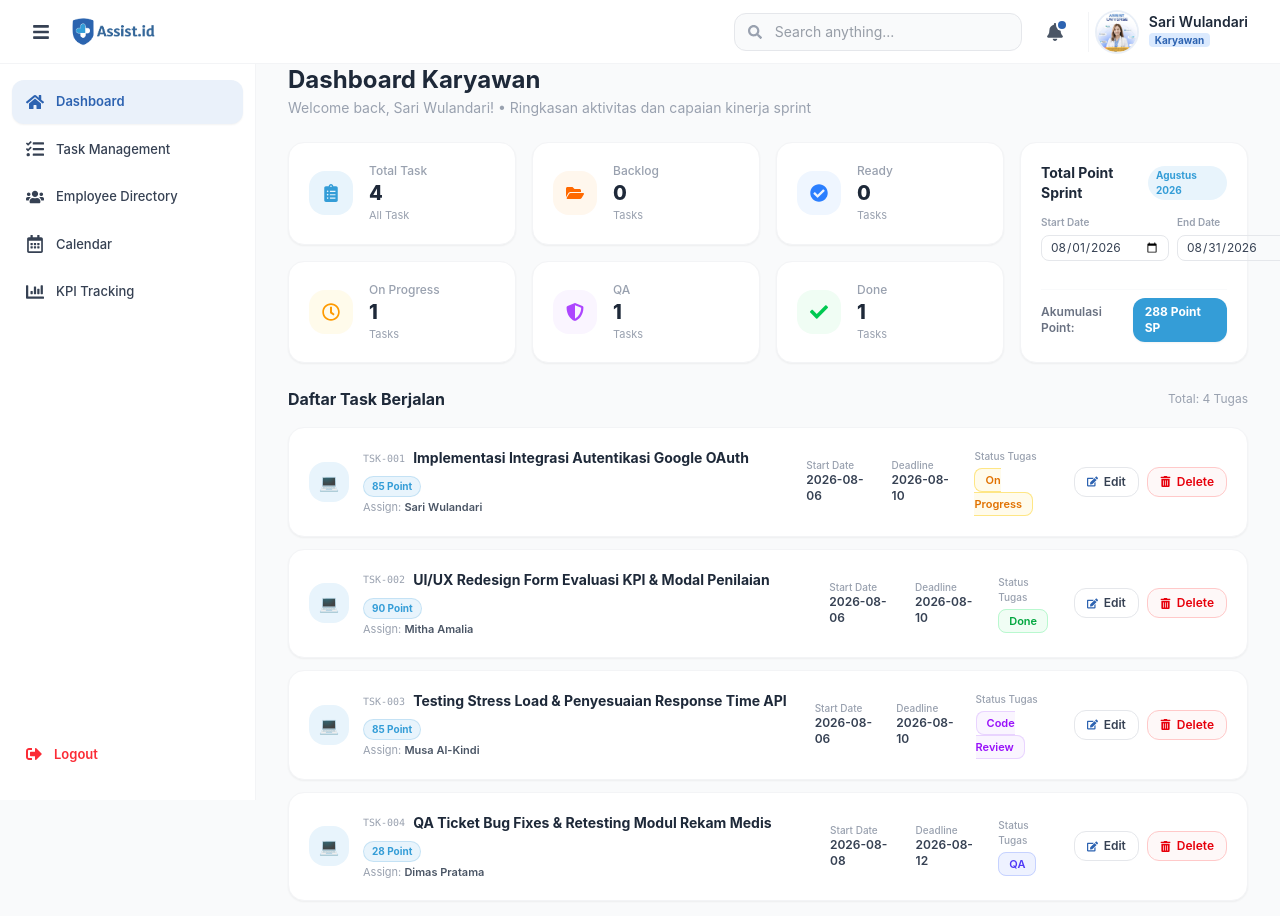
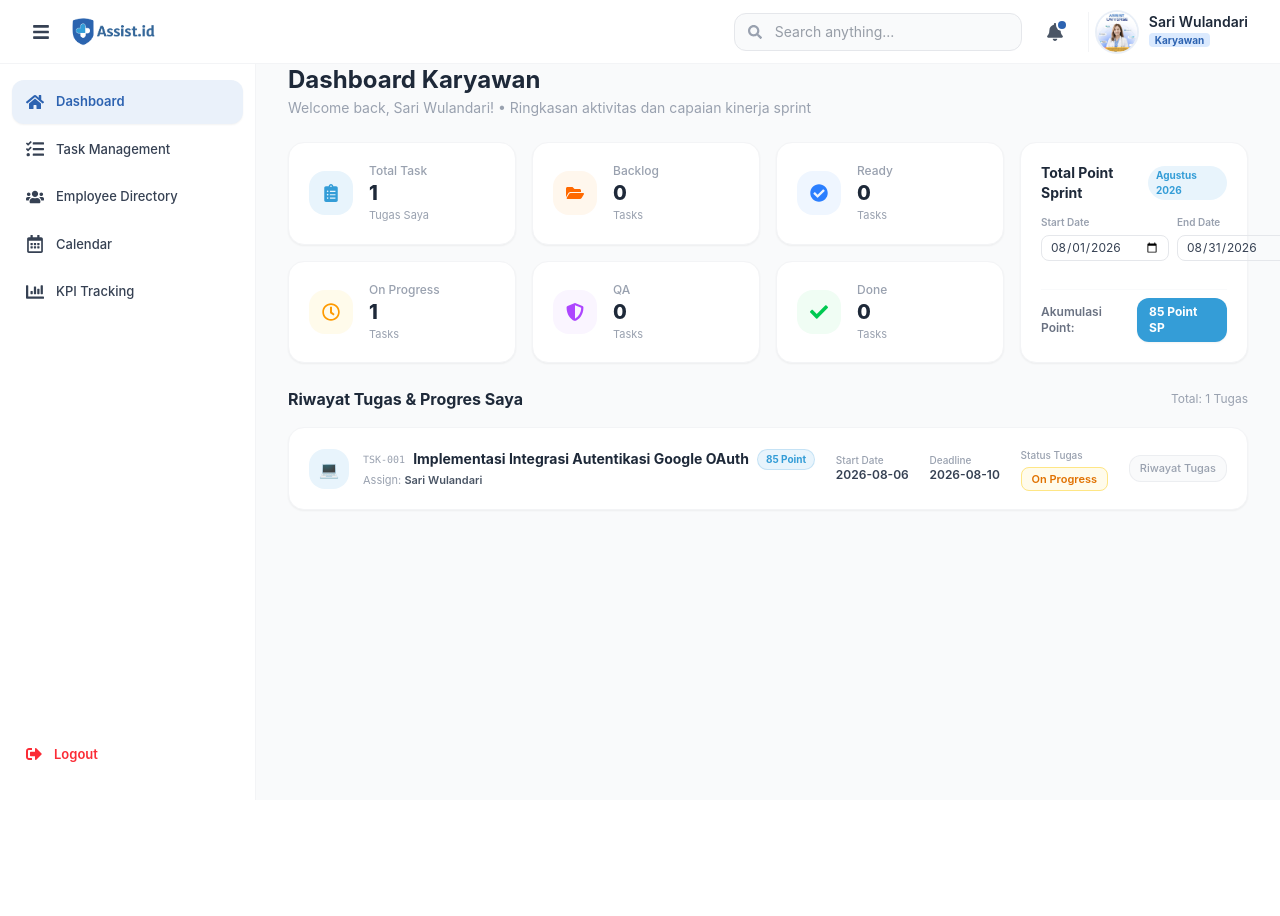
Before and after one commit to salman0x/KPI-Management-FE, a React (Vite) app: page / in a window 1280 px wide. Shown: the top 916 px of the page. After the commit the page ends 800 px from the top, so only its background shows below. Built offline with nearby package versions, Linux system fonts and the light colour scheme.

Commit message:
feat: add dashboard page with role-based task tracking and performance metrics visualization

```diff
--- a/src/pages/Dashboard.jsx
+++ b/src/pages/Dashboard.jsx
@@ -80,17 +80,22 @@ export default function Dashboard() {
   const [startDate, setStartDate] = useState("2026-08-01");
   const [endDate, setEndDate] = useState("2026-08-31");
 
+  // Filter task: Karyawan hanya melihat task pribadinya, HR melihat semua task
+  const displayedTasks = isHR
+    ? taskList
+    : taskList.filter((t) => t.assignee.toLowerCase().includes("sari") || t.assignee.toLowerCase().includes(userName.toLowerCase()));
+
   // Hitung data statistik dinamis dari task list
-  const totalTasks = taskList.length;
-  const backlogCount = taskList.filter((t) => t.status === "Backlog").length;
-  const readyCount = taskList.filter((t) => t.status === "Ready").length;
-  const onProgressCount = taskList.filter((t) => t.status === "On Progress").length;
-  const qaCount = taskList.filter((t) => t.status === "QA").length;
-  const doneCount = taskList.filter((t) => t.status === "Done").length;
-  const totalPoints = taskList.reduce((acc, curr) => acc + (Number(curr.point) || 0), 0);
+  const totalTasks = displayedTasks.length;
+  const backlogCount = displayedTasks.filter((t) => t.status === "Backlog").length;
+  const readyCount = displayedTasks.filter((t) => t.status === "Ready").length;
+  const onProgressCount = displayedTasks.filter((t) => t.status === "On Progress").length;
+  const qaCount = displayedTasks.filter((t) => t.status === "QA").length;
+  const doneCount = displayedTasks.filter((t) => t.status === "Done").length;
+  const totalPoints = displayedTasks.reduce((acc, curr) => acc + (Number(curr.point) || 0), 0);
 
   const statCards = [
-    { title: "Total Task", value: totalTasks, sub: "All Task", icon: <FaClipboardList />, bg: "bg-accent-light", color: "text-accent" },
+    { title: "Total Task", value: totalTasks, sub: isHR ? "Semua Tim" : "Tugas Saya", icon: <FaClipboardList />, bg: "bg-accent-light", color: "text-accent" },
     { title: "Backlog", value: backlogCount, sub: "Tasks", icon: <FaFolderOpen />, bg: "bg-orange-50", color: "text-orange-500" },
     { title: "Ready", value: readyCount, sub: "Tasks", icon: <FaCheckCircle />, bg: "bg-blue-50", color: "text-blue-500" },
     { title: "On Progress", value: onProgressCount, sub: "Tasks", icon: <FaRegClock />, bg: "bg-amber-50", color: "text-amber-500" },
@@ -192,16 +197,18 @@ export default function Dashboard() {
         {/* Task list section */}
         <div className="mt-6 flex flex-col gap-3">
           <div className="flex items-center justify-between mb-1">
-            <h3 className="font-bold text-gray-800 text-base">Daftar Task Berjalan</h3>
-            <span className="text-xs text-gray-400">Total: {taskList.length} Tugas</span>
+            <h3 className="font-bold text-gray-800 text-base">
+              {isHR ? "Daftar Task Seluruh Tim" : "Riwayat Tugas & Progres Saya"}
+            </h3>
+            <span className="text-xs text-gray-400">Total: {displayedTasks.length} Tugas</span>
           </div>
 
-          {taskList.length === 0 ? (
+          {displayedTasks.length === 0 ? (
             <div className="bg-white rounded-2xl p-8 text-center text-gray-400 border border-gray-100 text-sm">
               Tidak ada task yang tersisa.
             </div>
           ) : (
-            taskList.map((task) => (
+            displayedTasks.map((task) => (
               <div
                 key={task.id}
                 className="bg-white rounded-2xl p-4 md:p-5 shadow-xs border border-gray-100 hover:shadow-md transition-all flex flex-wrap md:flex-nowrap items-center justify-between gap-4"
@@ -239,21 +246,29 @@ export default function Dashboard() {
                   </span>
                 </div>
 
-                {/* Action Buttons: Edit & Delete */}
+                {/* Action Buttons: Khusus HR */}
+                {isHR ? (
                   <div className="flex items-center gap-2">
                     <button
                       onClick={() => setEditingTask({ ...task })}
                       className="flex items-center gap-1.5 text-xs font-semibold border border-gray-200 rounded-xl px-3 py-1.5 text-gray-700 hover:bg-gray-50 hover:border-gray-300 transition-all cursor-pointer"
+                      title="Ubah data & poin task (Mode HR)"
                     >
                       <FaEdit size={11} className="text-primary" /> Edit
                     </button>
                     <button
                       onClick={() => setDeleteConfirmId(task.id)}
                       className="flex items-center gap-1.5 text-xs font-semibold border border-red-200 bg-red-50/50 rounded-xl px-3 py-1.5 text-red-600 hover:bg-red-100/70 transition-all cursor-pointer"
+                      title="Hapus task (Mode HR)"
                     >
                       <FaTrashAlt size={11} /> Delete
                     </button>
                   </div>
+                ) : (
+                  <div className="text-[11px] text-gray-400 bg-gray-50 px-2.5 py-1 rounded-xl border border-gray-200/60 font-medium">
+                    Riwayat Tugas
+                  </div>
+                )}
               </div>
             ))
           )}
```
Lines whose indentation alone changed are shown as unchanged.
